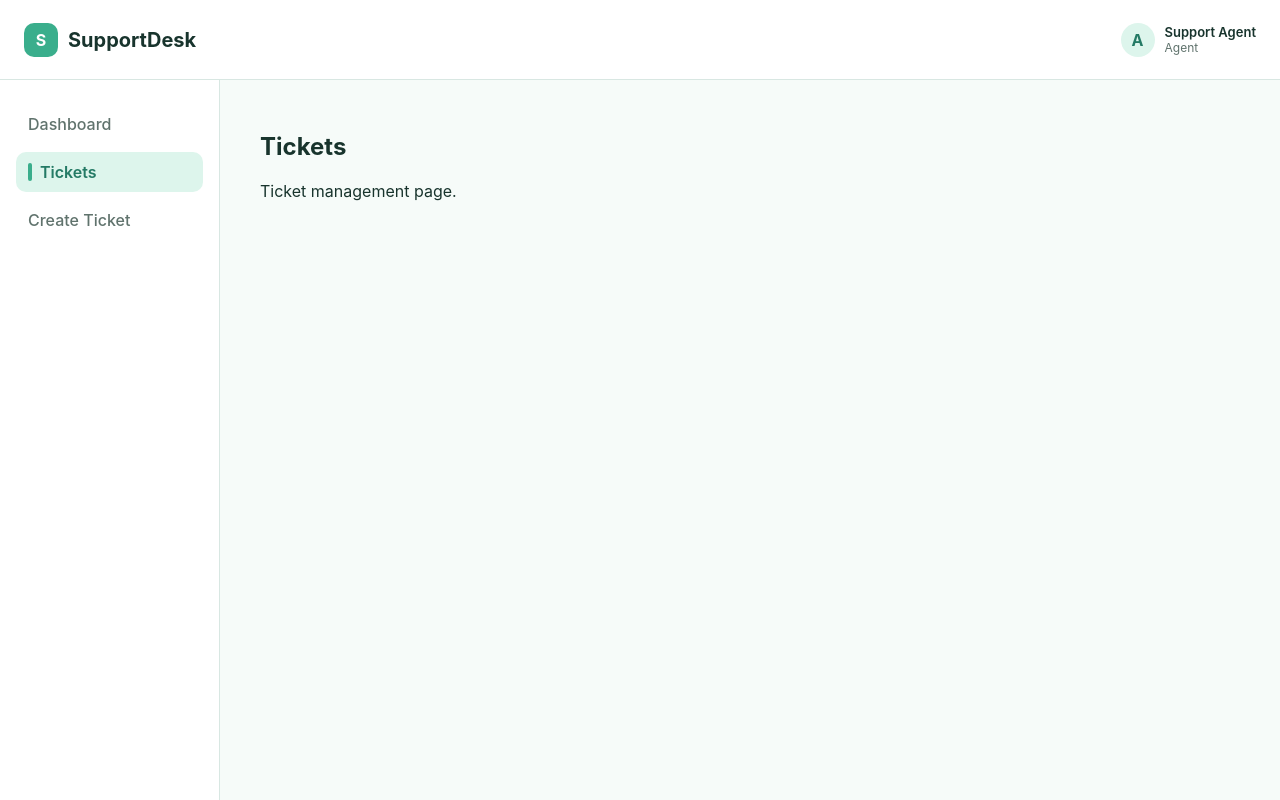
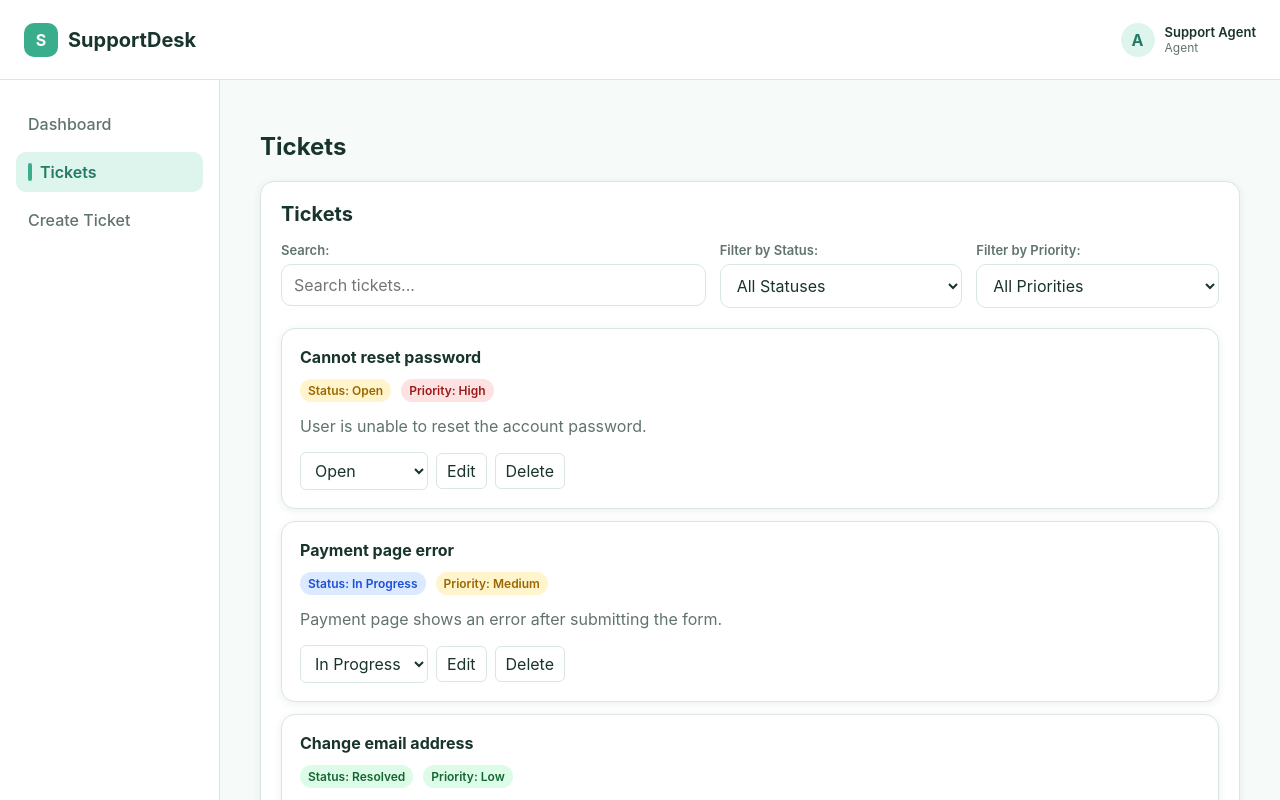
Before and after one commit to Andrew543210/react-ts-support-desk, a React (Vite) app: page /tickets in a window 1280 px wide. Shown: the top 800 px of the page. Built offline with nearby package versions, Linux system fonts and the light colour scheme.

Commit message:
feat(tickets): add route-based ticket editing

```diff
--- a/src/App.tsx
+++ b/src/App.tsx
@@ -6,6 +6,7 @@ import Header from "./components/Header/Header"
 import Sidebar from "./components/Sidebar/Sidebar"
 import Dashboard from "./components/Dashboard/Dashboard"
 import TicketsPage from "./pages/TicketsPage/TicketsPage"
+import EditTicketPage from "./pages/EditTicketPage/EditTicketPage"
 import styles from "./App.module.css"
 
 
@@ -60,11 +61,28 @@ function App() {
                     onCreateTicket={handleCreateTicket}
                     onStatusChange={handleStatusChange}
                     onDeleteTicket={handleDeleteTicket}
-                    onSaveTicket={handleSaveTicket}
                 />
             }
           />
-          <Route path="/tickets" element={<TicketsPage />} />
+          <Route
+            path="/tickets"
+            element={
+                <TicketsPage
+                    tickets={ticketList}
+                    onStatusChange={handleStatusChange}
+                    onDeleteTicket={handleDeleteTicket}
+                />
+            }
+          />
+          <Route
+            path="/tickets/:id/edit"
+            element={
+                <EditTicketPage
+                    tickets={ticketList}
+                    onSaveTicket={handleSaveTicket}
+                 />
+            }
+          />
         </Routes>
       </main>
     </div>
--- a/src/components/CreateTicketForm/CreateTicketForm.tsx
+++ b/src/components/CreateTicketForm/CreateTicketForm.tsx
@@ -3,25 +3,30 @@ import styles from "./CreateTicketForm.module.css"
 import type { FormEvent } from "react"
 import type { Ticket, TicketPriority } from "../../types/Ticket"
 
-type CreateTicketFormProps = {
-    onCreateTicket: (ticket: Ticket) => void
-    onSaveTicket: (ticket: Ticket) => void
-    editingTicket: Ticket | null
-    onCancelEdit: () => void
-}
+type CreateTicketFormProps =
+    | {
+          mode: "create"
+          onCreateTicket: (ticket: Ticket) => void
+          editingTicket?: never
+          onSaveTicket?: never
+          onCancelEdit?: never
+      }
+    | {
+          mode: "edit"
+          editingTicket: Ticket
+          onSaveTicket: (ticket: Ticket) => void
+          onCancelEdit: () => void
+          onCreateTicket?: never
+      }
 
-export default function CreateTicketForm({
-    onCreateTicket,
-    onSaveTicket,
-    editingTicket,
-    onCancelEdit,
-}: CreateTicketFormProps) {
+export default function CreateTicketForm(props: CreateTicketFormProps) {
     const [title, setTitle] = useState("")
     const [description, setDescription] = useState("")
     const [priority, setPriority] = useState<TicketPriority>("medium")
     const [error, setError] = useState("")
 
-    const isEditing = editingTicket !== null
+    const isEditing = props.mode === "edit"
+    const editingTicket = isEditing ? props.editingTicket : null
 
     useEffect(() => {
         if (editingTicket) {
@@ -45,15 +50,15 @@ export default function CreateTicketForm({
 
         setError("")
 
-        if (editingTicket) {
+        if (props.mode === "edit") {
             const updatedTicket: Ticket = {
-                ...editingTicket,
+                ...props.editingTicket,
                 title: title.trim(),
                 description: description.trim(),
                 priority,
             }
 
-            onSaveTicket(updatedTicket)
+            props.onSaveTicket(updatedTicket)
         } else {
             const newTicket: Ticket = {
                 id: Date.now(),
@@ -63,7 +68,7 @@ export default function CreateTicketForm({
                 priority,
             }
 
-            onCreateTicket(newTicket)
+            props.onCreateTicket(newTicket)
         }
 
         setTitle("")
@@ -124,13 +129,13 @@ export default function CreateTicketForm({
                         type="submit"
                         className={styles.primaryButton}
                     >
-                        {isEditing ? "Update Ticket" : "Create Ticket"}
+                        {props.mode === "edit" ? "Update Ticket" : "Create Ticket"}
                     </button>
 
-                    {isEditing && (
+                    {props.mode === "edit" && (
                         <button
                             type="button"
-                            onClick={onCancelEdit}
+                            onClick={props.onCancelEdit}
                             className={styles.secondaryButton}
                         >
                             Cancel
--- a/src/components/Dashboard/Dashboard.tsx
+++ b/src/components/Dashboard/Dashboard.tsx
@@ -1,4 +1,4 @@
-import { useState } from "react"
+import { useNavigate } from "react-router-dom"
 import styles from "./Dashboard.module.css"
 import StatCard from "../StatCard/StatCard"
 import TicketList from "../TicketList/TicketList"
@@ -10,7 +10,6 @@ type DashboardProps = {
     onCreateTicket: (ticket: Ticket) => void
     onStatusChange: (id: number, status: TicketStatus) => void
     onDeleteTicket: (id: number) => void
-    onSaveTicket: (ticket: Ticket) => void
 }
 
 export default function Dashboard({
@@ -18,9 +17,8 @@ export default function Dashboard({
     onCreateTicket,
     onStatusChange,
     onDeleteTicket,
-    onSaveTicket,
 }: DashboardProps) {
-    const [editingTicket, setEditingTicket] = useState<Ticket | null>(null)
+    const navigate = useNavigate()
 
     const stats = [
         {
@@ -38,23 +36,16 @@ export default function Dashboard({
     ]
 
     function handleEditTicket(ticket: Ticket) {
-        setEditingTicket(ticket)
-    }
-
-    function handleSaveTicket(ticket: Ticket) {
-        onSaveTicket(ticket)
-        setEditingTicket(null)
-    }
-
-    function handleCancelEdit() {
-        setEditingTicket(null)
+        navigate(`/tickets/${ticket.id}/edit`)
     }
 
     return (
         <div className={styles.dashboard}>
             <header className={styles.header}>
                 <h1 className={styles.title}>Dashboard</h1>
-                <p className={styles.subtitle}>Overview of your support activity.</p>
+                <p className={styles.subtitle}>
+                    Overview of your support activity.
+                </p>
             </header>
 
             <section className={styles.statsGrid}>
@@ -75,10 +66,8 @@ export default function Dashboard({
             />
 
             <CreateTicketForm
+                mode="create"
                 onCreateTicket={onCreateTicket}
-                editingTicket={editingTicket}
-                onSaveTicket={handleSaveTicket}
-                onCancelEdit={handleCancelEdit}
             />
         </div>
     )
--- /dev/null
+++ b/src/pages/EditTicketPage/EditTicketPage.tsx
@@ -0,0 +1,51 @@
+import { useNavigate, useParams } from "react-router-dom"
+import CreateTicketForm from "../../components/CreateTicketForm/CreateTicketForm"
+import type { Ticket } from "../../types/Ticket"
+
+type EditTicketPageProps = {
+    tickets: Ticket[]
+    onSaveTicket: (ticket: Ticket) => void
+}
+
+export default function EditTicketPage({
+    tickets,
+    onSaveTicket,
+}: EditTicketPageProps) {
+
+    const navigate = useNavigate()
+    const { id } = useParams()
+
+    const ticketId = Number(id)
+
+    const ticket = tickets.find((ticket) => ticket.id === ticketId)
+
+    function handleSaveTicket(updatedTicket: Ticket) {
+        onSaveTicket(updatedTicket)
+        navigate("/tickets")
+    }
+
+    function handleCancelEdit() {
+        navigate("/tickets")
+    }
+
+    if (!ticket) {
+        return (
+            <section>
+                <h1>Ticket not found</h1>
+            </section>
+        )
+    }
+
+    return (
+    <section>
+        <h1>Edit Ticket</h1>
+
+        <CreateTicketForm
+            mode="edit"
+            editingTicket={ticket}
+            onSaveTicket={handleSaveTicket}
+            onCancelEdit={handleCancelEdit}
+        />
+    </section>
+)
+}
--- a/src/pages/TicketsPage/TicketsPage.tsx
+++ b/src/pages/TicketsPage/TicketsPage.tsx
@@ -1,8 +1,34 @@
-export default function TicketsPage() {
+import { useNavigate } from "react-router-dom"
+import TicketList from "../../components/TicketList/TicketList"
+import type { Ticket, TicketStatus } from "../../types/Ticket"
+
+type TicketsPageProps = {
+    tickets: Ticket[]
+    onStatusChange: (id: number, status: TicketStatus) => void
+    onDeleteTicket: (id: number) => void
+}
+
+export default function TicketsPage({
+    tickets,
+    onStatusChange,
+    onDeleteTicket,
+}: TicketsPageProps) {
+    const navigate = useNavigate()
+
+    function handleEditTicket(ticket: Ticket) {
+        navigate(`/tickets/${ticket.id}/edit`)
+    }
+
     return (
         <section>
             <h1>Tickets</h1>
-            <p>Ticket management page.</p>
+
+            <TicketList
+                tickets={tickets}
+                onStatusChange={onStatusChange}
+                onDeleteTicket={onDeleteTicket}
+                onEditTicket={handleEditTicket}
+            />
         </section>
     )
 }
```
